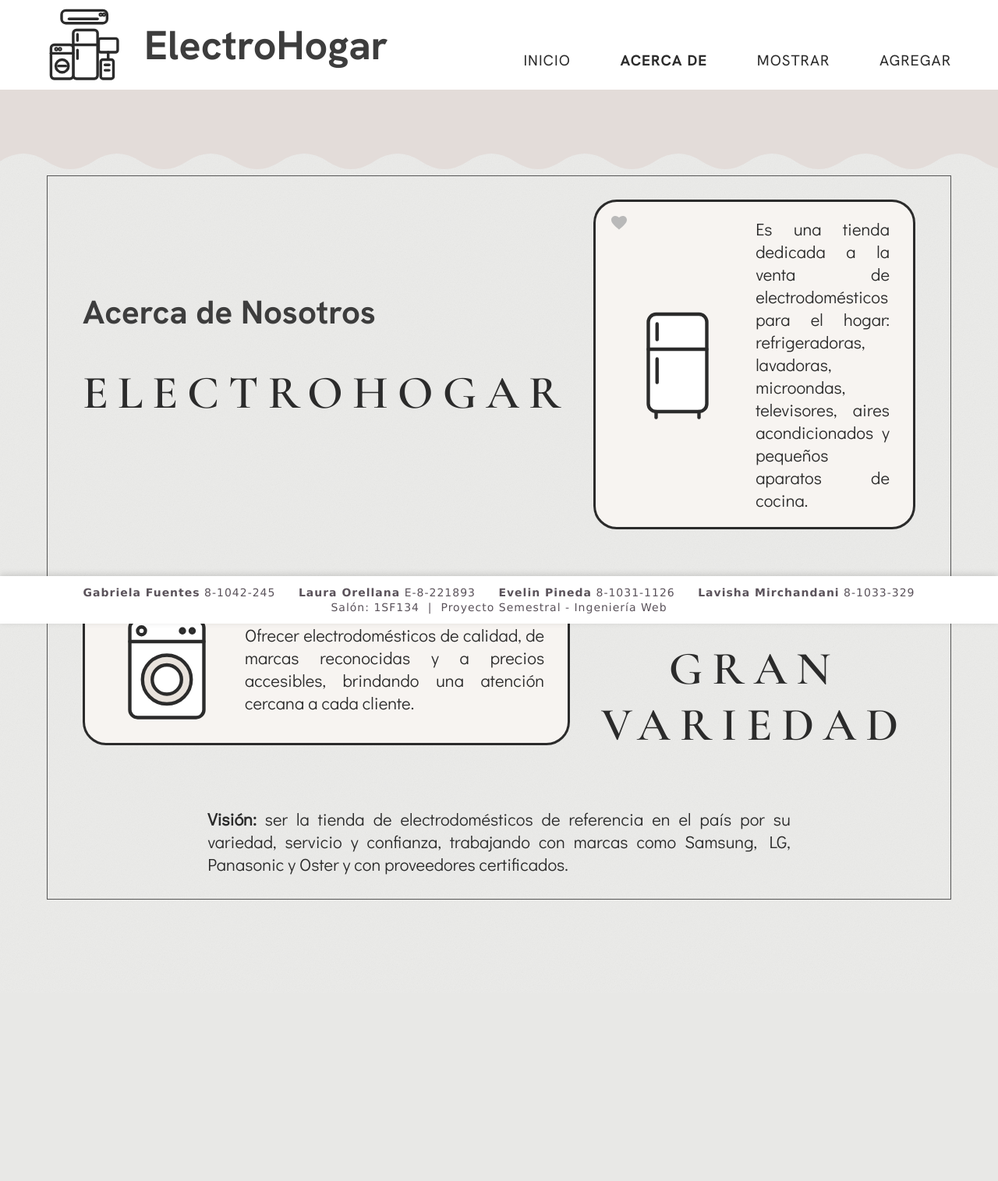
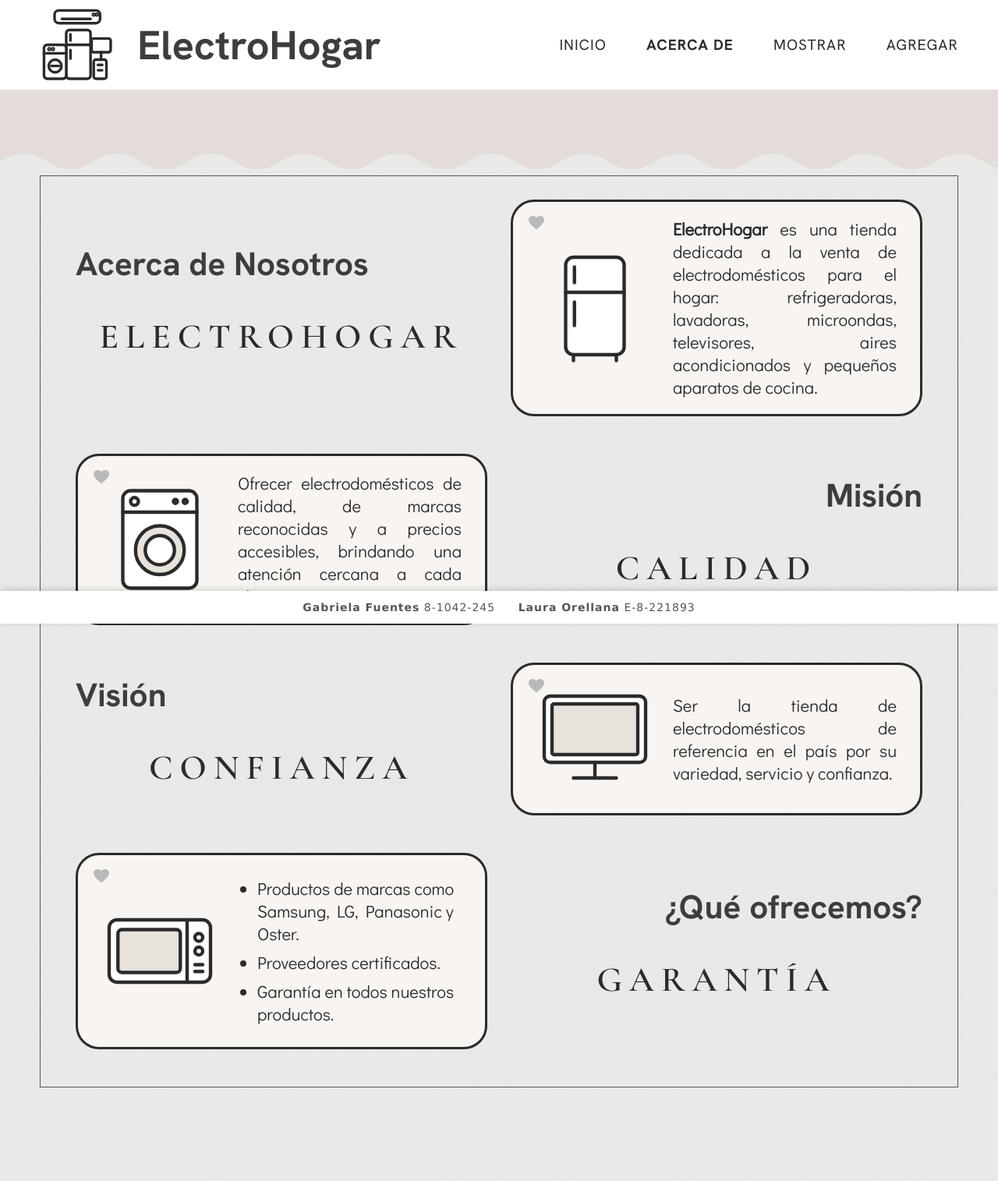
Before and after one commit to GabMeh1012/semestral, a PHP site: page /acerca.php in a window 1280 px wide. Shown: the whole page at 78% size. Before the commit the page ends 1154 px from the top, so only its background shows below. Run offline with PHP 8.4, Linux system fonts and the light colour scheme.

Commit message:
Completa "Acerca de", diseño responsive y footer con dos integrantes
- acerca.php: recupera la información de la versión anterior (Misión,
  Visión y "¿Qué ofrecemos?") con el nuevo diseño de tarjetas.
- estilos.css: tamaños de letra y márgenes adaptables, menú que se
  acomoda, una columna en tablet/celular y ajustes para Mostrar,
  Agregar e Inicio en pantallas pequeñas.
- footer.php: deja solo a Gabriela Fuentes y Laura Orellana.

Co-Authored-By: Claude Opus 5.5 <noreply@anthropic.com>

```diff
--- a/tienda/acerca.php
+++ b/tienda/acerca.php
@@ -6,7 +6,7 @@ include "includes/header.php";
 
     <section class="acerca">
 
-      <!-- Fila 1 -->
+      <!-- Fila 1: Acerca de nosotros -->
       <div>
         <h2 class="subtitulo">Acerca de Nosotros</h2>
         <p class="letras-grandes centrado">ElectroHogar</p>
@@ -15,12 +15,17 @@ include "includes/header.php";
       <div class="tarjeta tarjeta-imagen">
         <img src="img/corazon.svg" alt="" class="corazon">
         <img src="img/refrigeradora.svg" alt="Refrigeradora" class="dibujo">
-        <p>Es una tienda dedicada a la venta de electrodomésticos para el hogar:
-           refrigeradoras, lavadoras, microondas, televisores, aires acondicionados
-           y pequeños aparatos de cocina.</p>
+        <p><strong>ElectroHogar</strong> es una tienda dedicada a la venta de electrodomésticos
+           para el hogar: refrigeradoras, lavadoras, microondas, televisores, aires
+           acondicionados y pequeños aparatos de cocina.</p>
       </div>
 
-      <!-- Fila 2 -->
+      <!-- Fila 2: Misión (título a la derecha) -->
+      <div class="derecha">
+        <h2 class="subtitulo">Misión</h2>
+        <p class="letras-grandes centrado">Calidad</p>
+      </div>
+
       <div class="tarjeta tarjeta-imagen">
         <img src="img/corazon.svg" alt="" class="corazon">
         <img src="img/lavadora.svg" alt="Lavadora" class="dibujo">
@@ -28,17 +33,35 @@ include "includes/header.php";
            accesibles, brindando una atención cercana a cada cliente.</p>
       </div>
 
+      <!-- Fila 3: Visión -->
+      <div>
+        <h2 class="subtitulo">Visión</h2>
+        <p class="letras-grandes centrado">Confianza</p>
+      </div>
+
+      <div class="tarjeta tarjeta-imagen">
+        <img src="img/corazon.svg" alt="" class="corazon">
+        <img src="img/televisor.svg" alt="Televisor" class="dibujo">
+        <p>Ser la tienda de electrodomésticos de referencia en el país por su
+           variedad, servicio y confianza.</p>
+      </div>
+
+      <!-- Fila 4: ¿Qué ofrecemos? (título a la derecha) -->
       <div class="derecha">
-        <h2 class="subtitulo">Misión</h2>
-        <p class="letras-grandes centrado">Gran Variedad</p>
+        <h2 class="subtitulo">¿Qué ofrecemos?</h2>
+        <p class="letras-grandes centrado">Garantía</p>
+      </div>
+
+      <div class="tarjeta tarjeta-imagen">
+        <img src="img/corazon.svg" alt="" class="corazon">
+        <img src="img/microondas.svg" alt="Microondas" class="dibujo">
+        <ul>
+          <li>Productos de marcas como Samsung, LG, Panasonic y Oster.</li>
+          <li>Proveedores certificados.</li>
+          <li>Garantía en todos nuestros productos.</li>
+        </ul>
       </div>
 
     </section>
 
-    <p class="parrafo">
-      <strong>Visión:</strong> ser la tienda de electrodomésticos de referencia en el país
-      por su variedad, servicio y confianza, trabajando con marcas como Samsung, LG,
-      Panasonic y Oster y con proveedores certificados.
-    </p>
-
 <?php include "includes/footer.php"; ?>
--- a/tienda/css/estilos.css
+++ b/tienda/css/estilos.css
@@ -32,7 +32,9 @@
       display: flex;
       justify-content: space-between;
       align-items: center;
-      padding: 10px 60px;
+      flex-wrap: wrap;
+      gap: 10px 30px;
+      padding: 10px clamp(15px, 4vw, 60px);
     }
 
     .logo {
@@ -42,20 +44,22 @@
     }
 
     .logo img {
-      width: 95px;
-      height: 95px;
+      width: clamp(55px, 8vw, 95px);
+      height: clamp(55px, 8vw, 95px);
     }
 
     .logo span {
       font-family: "Hanken Grotesk", Verdana, Geneva, Tahoma, sans-serif;
-      font-size: 52px;
+      font-size: clamp(28px, 4.5vw, 52px);
       font-weight: bold;
       color: #3d3d3d;
-      margin-left: 30px;
+      margin-left: clamp(12px, 2.5vw, 30px);
     }
 
     .menu {
-      margin-top: 40px;
+      display: flex;
+      flex-wrap: wrap;
+      gap: 10px clamp(20px, 4vw, 60px);
     }
 
     .menu a {
@@ -64,7 +68,6 @@
       text-decoration: none;
       font-size: 19px;
       letter-spacing: 1px;
-      margin-left: 60px;
     }
 
     .menu a:hover,
@@ -87,23 +90,23 @@
 
     .contenedor {
       border: 1px solid #555555;
-      margin: -10px 60px 30px;
-      padding: 30px 45px;
+      margin: -10px clamp(15px, 4vw, 60px) 30px;
+      padding: clamp(20px, 3vw, 30px) clamp(15px, 3.5vw, 45px);
       min-height: 600px;
     }
 
     .titulo {
       font-family: "Cormorant Garamond", Georgia, serif;
-      font-size: 34px;
+      font-size: clamp(24px, 3vw, 34px);
       font-weight: 600;
-      letter-spacing: 6px;
+      letter-spacing: clamp(3px, 0.5vw, 6px);
       text-transform: uppercase;
       margin: 0 0 25px;
     }
 
     .subtitulo {
       font-family: "Hanken Grotesk", Verdana, Geneva, Tahoma, sans-serif;
-      font-size: 42px;
+      font-size: clamp(28px, 3.5vw, 42px);
       font-weight: bold;
       color: #3d3d3d;
       margin: 0;
@@ -111,11 +114,12 @@
 
     .letras-grandes {
       font-family: "Cormorant Garamond", Georgia, serif;
-      font-size: 60px;
+      font-size: clamp(26px, 3.5vw, 60px);
       font-weight: 600;
-      letter-spacing: 12px;
+      letter-spacing: clamp(4px, 0.7vw, 12px);
       text-transform: uppercase;
-      margin: 40px 0;
+      overflow-wrap: anywhere;
+      margin: clamp(15px, 3vw, 40px) 0;
     }
 
 
@@ -144,14 +148,25 @@
     }
 
     .tarjeta-imagen img.dibujo {
-      width: 150px;
-      height: 150px;
+      width: clamp(90px, 12vw, 150px);
+      height: clamp(90px, 12vw, 150px);
+      flex-shrink: 0;
     }
 
     .tarjeta-imagen p {
-      font-size: 22px;
+      font-size: clamp(17px, 1.8vw, 22px);
       text-align: justify;
       margin: 0;
+    }
+
+    .tarjeta-imagen ul {
+      font-size: clamp(17px, 1.8vw, 22px);
+      margin: 0;
+      padding-left: 25px;
+    }
+
+    .tarjeta-imagen li {
+      margin: 8px 0;
     }
 
 
@@ -190,7 +206,8 @@
 
     .acerca {
       display: grid;
-      grid-template-columns: 1fr 1fr;
+      grid-template-columns: minmax(0, 1fr) minmax(0, 1fr);
+      grid-auto-flow: dense;   /* permite el zigzag título/tarjeta */
       gap: 30px;
       align-items: center;
     }
@@ -199,15 +216,17 @@
       text-align: right;
     }
 
+    /* El título va a la derecha y su tarjeta ocupa la columna izquierda */
+    .acerca .derecha {
+      grid-column: 2;
+    }
+
+    .acerca .derecha + .tarjeta {
+      grid-column: 1;
+    }
+
     .centrado {
       text-align: center;
-    }
-
-    .parrafo {
-      font-size: 22px;
-      text-align: justify;
-      width: 70%;
-      margin: 30px auto 0;
     }
 
 
--- a/tienda/includes/footer.php
+++ b/tienda/includes/footer.php
@@ -4,10 +4,7 @@
     <p>
       <span><strong>Gabriela Fuentes</strong> 8-1042-245</span>
       <span><strong>Laura Orellana</strong> E-8-221893</span>
-      <span><strong>Evelin Pineda</strong> 8-1031-1126</span>
-      <span><strong>Lavisha Mirchandani</strong> 8-1033-329</span>
     </p>
-    <p>Salón: 1SF134 &nbsp;|&nbsp; Proyecto Semestral - Ingeniería Web</p>
   </footer>
 
 </body>
```
Also changed, not shown: other parts of tienda/css/estilos.css (+90 -14 lines).
